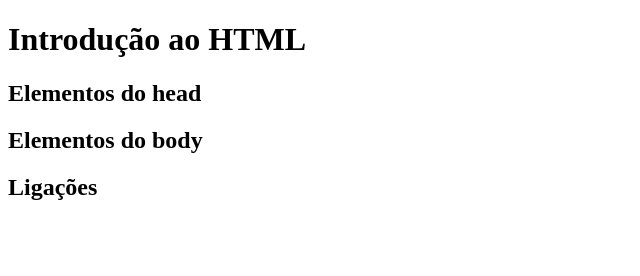
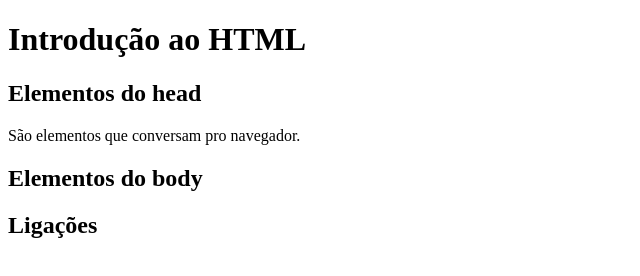
Before and after one commit to ufjf-dcc202/ufjf-dcc202-2025-1-b-atv02-ResendiK2, a plain HTML site: page index.html in a window 1280 px wide. Shown: the whole page, without its empty margins (0-640 px from the left). Drawn offline with Linux system fonts and the light colour scheme.

Commit message:
adiciona novas tags html

```diff
--- a/index.html
+++ b/index.html
@@ -1,16 +1,24 @@
 <!DOCTYPE html>
 <html lang="pt-BR">
-
   <head>
-    <meta charset="UTF-8">
-    <meta name="viewport" content="width=device-width, initial-scale=1.0">
+    <meta charset="UTF-8" />
+    <meta name="viewport" content="width=device-width, initial-scale=1.0" />
     <title>DCC2002 Semana 4</title>
   </head>
 
   <body>
+    <main>
       <h1>Introdução ao HTML</h1>
+      <section>
         <h2>Elementos do head</h2>
+        <p>São elementos que conversam pro navegador.</p>
+      </section>
+      <section>
         <h2>Elementos do body</h2>
+      </section>
+      <section>
         <h2>Ligações</h2>
+      </section>
+    </main>
   </body>
 </html>
```
Lines whose indentation alone changed are shown as unchanged.
